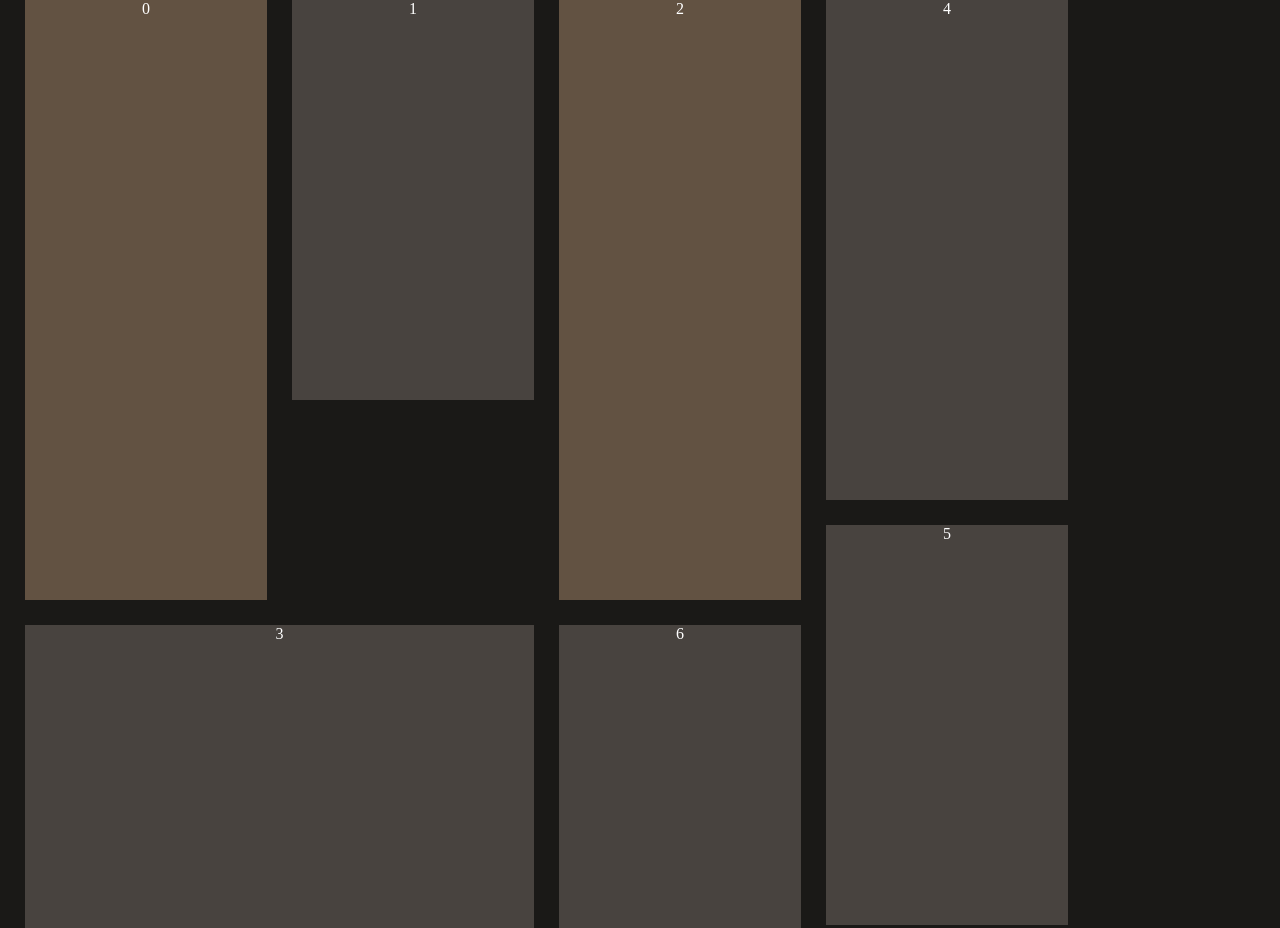
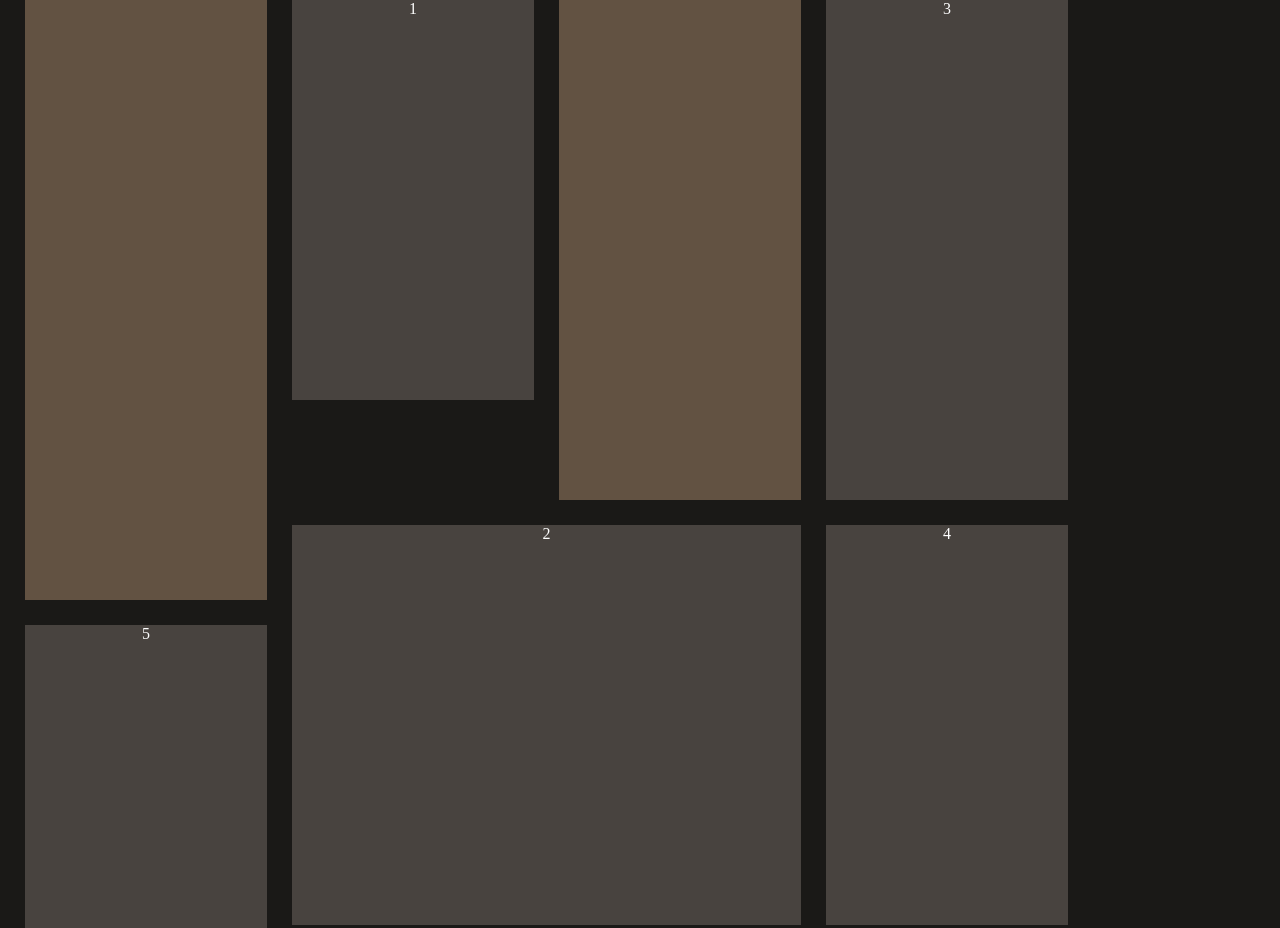
Before and after one commit to knyga/isotope-stick-extension, a plain HTML site: page index.html in a window 1280 px wide. Shown: the top 928 px of the page. Drawn offline with nearby package versions, Linux system fonts and the light colour scheme.

Commit message:
remove html set

```diff
--- a/index.html
+++ b/index.html
@@ -24,7 +24,7 @@
 				<div class="item mh3">6</div>
 				<div class="item mh4 mw2">7</div>
 				<div class="item mh3">8</div>
-				<div class="item mh6 system" data-align="right-top"></div>
+				<div class="item mh5 system" data-align="right-top"></div>
 			</div>
 		</div>
 	</body>
--- a/isotope.stick.ext.js
+++ b/isotope.stick.ext.js
@@ -66,10 +66,12 @@
 						j++;
 					}
 
-					$items.eq(i).attr('data-pos', i+j).text(i+j);
+					$items.eq(i).attr('data-pos', i+j);//.text(i+j)
 				}
 
-				$this.find('[data-align="right-top"]').attr('data-pos', rtp).text(rtp);
+				//detect if last element is not with align and swap
+
+				$this.find('[data-align="right-top"]').attr('data-pos', rtp);//.text(rtp)
 			};
 
 			reindexPositions();
```
